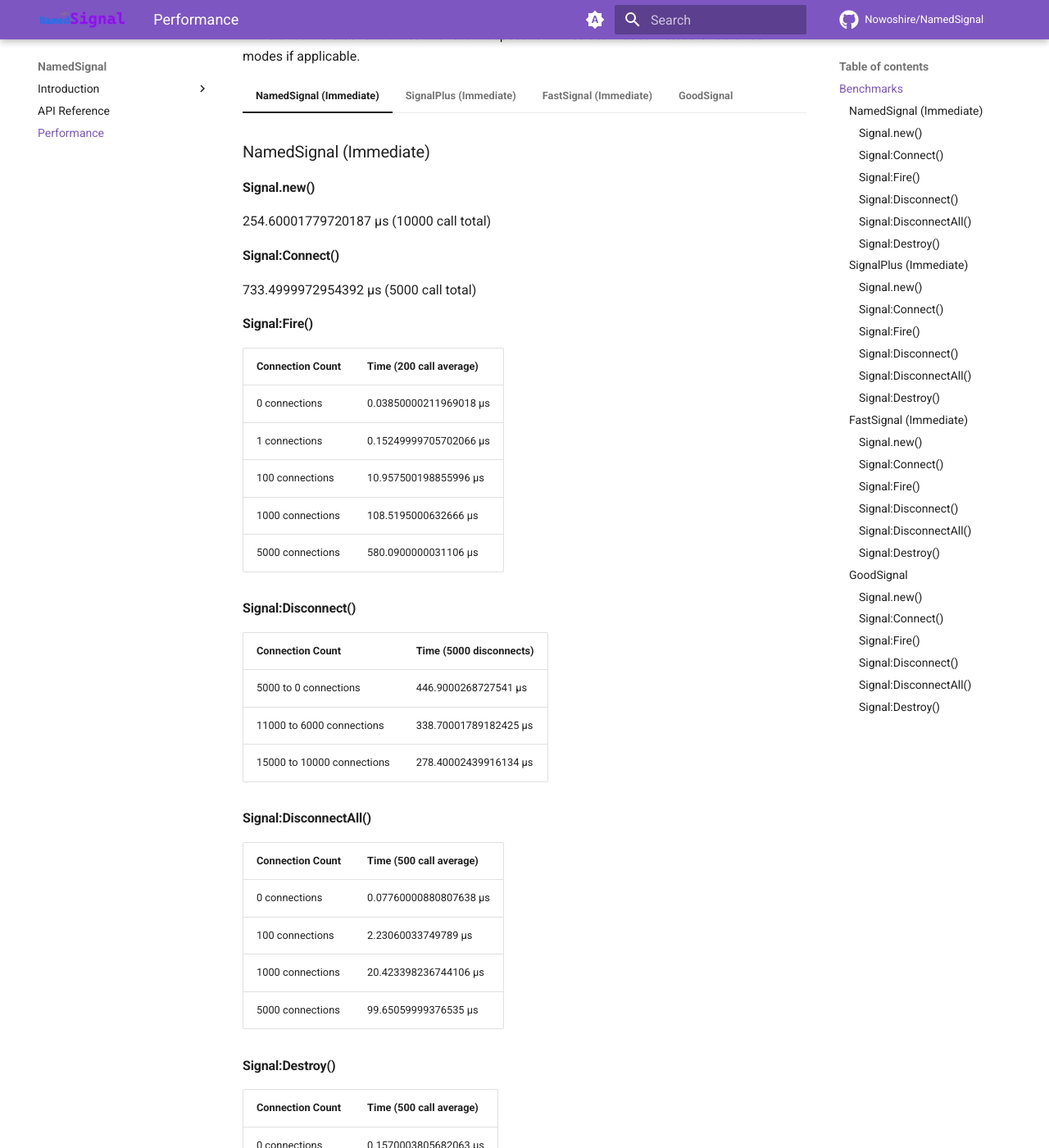
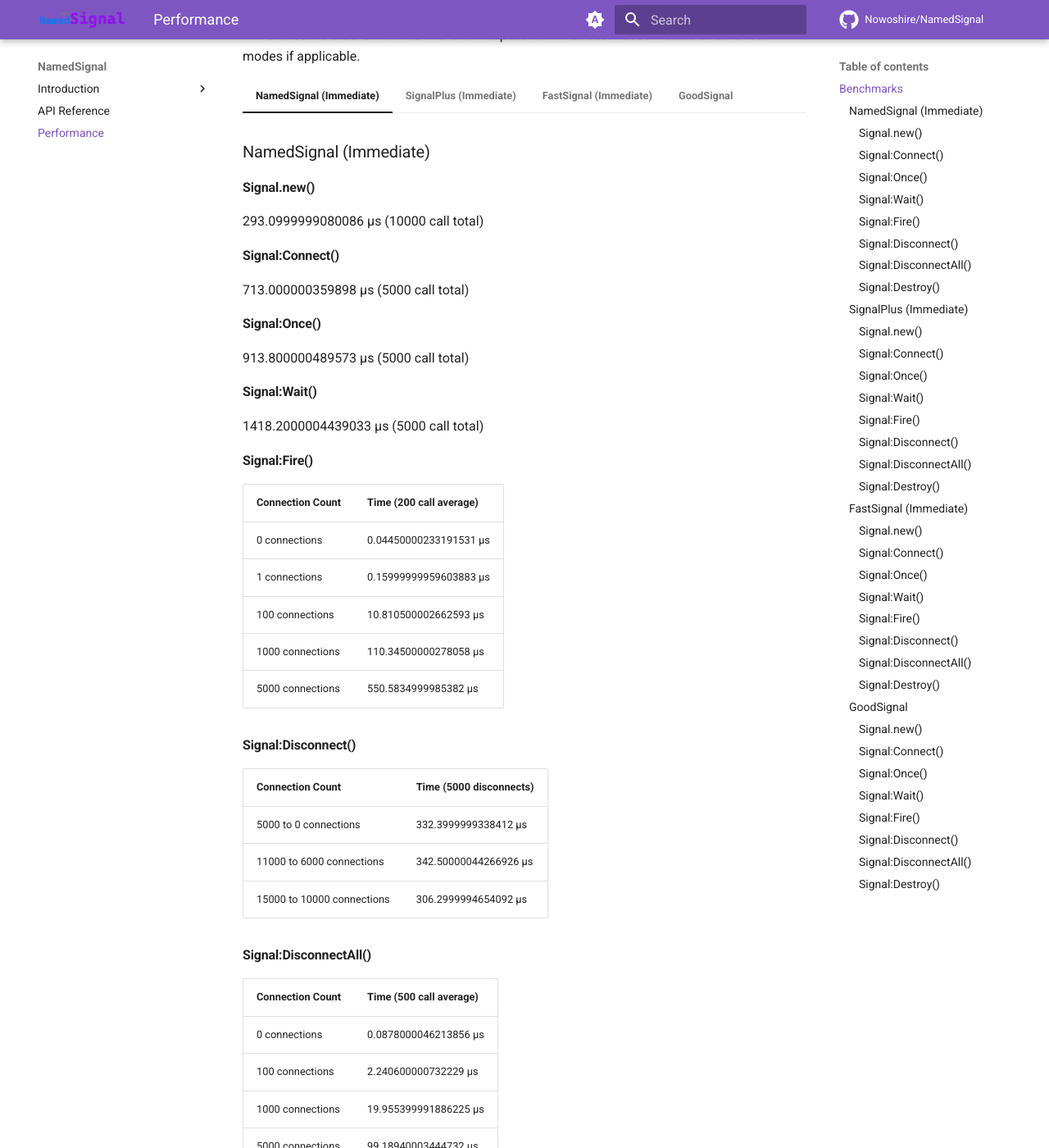
Before and after one commit to Nowoshire/NamedSignal, an MkDocs documentation site: the page built from docs/performance.md, in a window 1280 px wide and 1400 px high, scrolled down 594 px. Shown: the whole window at 82% size. Built offline with MkDocs 1.6.1 and Material for MkDocs 9.7.7, drawn with Linux system fonts in a browser that asks for light colours; comment, search, counter and statistics services are not loaded; some of the changed text lies outside the part shown.

Commit message:
Update benchmarks (:Once and :Wait added)

```diff
--- a/docs/performance.md
+++ b/docs/performance.md
@@ -20,157 +20,181 @@
 
 	### NamedSignal (Immediate)
 	#### Signal.new()
-	254.60001779720187 µs (10000 call total)
+	293.0999999080086 µs (10000 call total)
 
 	#### Signal:Connect()
-	733.4999972954392 µs (5000 call total)
+	713.000000359898 µs (5000 call total)
+
+	#### Signal:Once()
+	913.800000489573 µs (5000 call total)
+
+	#### Signal:Wait()
+	1418.2000004439033 µs (5000 call total)
 
 	#### Signal:Fire()
 	| Connection Count | Time (200 call average) |
 	| --- | --- |
-	| 0 connections | 0.03850000211969018 µs |
-	| 1 connections | 0.15249999705702066 µs |
-	| 100 connections | 10.957500198855996 µs |
-	| 1000 connections | 108.5195000632666 µs |
-	| 5000 connections | 580.0900000031106 µs |
+	| 0 connections | 0.04450000233191531 µs |
+	| 1 connections | 0.15999999959603883 µs |
+	| 100 connections | 10.810500002662593 µs |
+	| 1000 connections | 110.34500000278058 µs |
+	| 5000 connections | 550.5834999985382 µs |
 
 	#### Signal:Disconnect()
 	| Connection Count | Time (5000 disconnects) |
 	| --- | --- |
-	| 5000 to 0 connections | 446.9000268727541 µs |
-	| 11000 to 6000 connections | 338.70001789182425 µs |
-	| 15000 to 10000 connections | 278.40002439916134 µs |
+	| 5000 to 0 connections | 332.3999999338412 µs |
+	| 11000 to 6000 connections | 342.50000044266926 µs |
+	| 15000 to 10000 connections | 306.2999994654092 µs |
 
 	#### Signal:DisconnectAll()
 	| Connection Count | Time (500 call average) |
 	| --- | --- |
-	| 0 connections | 0.07760000880807638 µs |
-	| 100 connections | 2.23060033749789 µs |
-	| 1000 connections | 20.423398236744106 µs |
-	| 5000 connections | 99.65059999376535 µs |
+	| 0 connections | 0.0878000046213856 µs |
+	| 100 connections | 2.240600000732229 µs |
+	| 1000 connections | 19.955399991886225 µs |
+	| 5000 connections | 99.18940003444732 µs |
 
 	#### Signal:Destroy()
 	| Connection Count | Time (500 call average) |
 	| --- | --- |
-	| 0 connections | 0.1570003805682063 µs |
-	| 100 connections | 2.3032001918181777 µs |
-	| 1000 connections | 22.739999229088426 µs |
-	| 5000 connections | 102.84220054745674 µs |
+	| 0 connections | 0.16340000183845405 µs |
+	| 100 connections | 2.2328000031848205 µs |
+	| 1000 connections | 19.69119998102542 µs |
+	| 5000 connections | 98.56499997476931 µs |
 
 === "SignalPlus (Immediate)"
 
 	### SignalPlus (Immediate)
 	#### Signal.new()
-	267.9999452084303 µs (10000 call total)
+	472.49999988707714 µs (10000 call total)
 
 	#### Signal:Connect()
-	440.1000333018601 µs (5000 call total)
+	506.3999997219071 µs (5000 call total)
+
+	#### Signal:Once()
+	872.1000003788504 µs (5000 call total)
+
+	#### Signal:Wait()
+	1176.800000393996 µs (5000 call total)
 
 	#### Signal:Fire()
 	| Connection Count | Time (200 call average) |
 	| --- | --- |
-	| 0 connections | 0.03950000973418355 µs |
-	| 1 connections | 0.5000000237487257 µs |
-	| 100 connections | 47.06300009274855 µs |
-	| 1000 connections | 453.9959999965504 µs |
-	| 5000 connections | 2252.3745000944473 µs |
+	| 0 connections | 0.03949999609176302 µs |
+	| 1 connections | 0.6195000014486141 µs |
+	| 100 connections | 45.51250000076834 µs |
+	| 1000 connections | 451.3489999999365 µs |
+	| 5000 connections | 2253.7010000041846 µs |
 
 	#### Signal:Disconnect()
 	| Connection Count | Time (5000 disconnects) |
 	| --- | --- |
-	| 5000 to 0 connections | 243.99999529123306 µs |
-	| 11000 to 6000 connections | 242.9999876767397 µs |
-	| 15000 to 10000 connections | 224.19996093958616 µs |
+	| 5000 to 0 connections | 234.30000055668643 µs |
+	| 11000 to 6000 connections | 241.49999990186188 µs |
+	| 15000 to 10000 connections | 230.10000040812884 µs |
 
 	#### Signal:DisconnectAll()
 	| Connection Count | Time (500 call average) |
 	| --- | --- |
-	| 0 connections | 0.08100003469735384 µs |
-	| 100 connections | 1.9846011418849232 µs |
-	| 1000 connections | 19.81779746711254 µs |
-	| 5000 connections | 104.08740036655217 µs |
+	| 0 connections | 0.1246000119863311 µs |
+	| 100 connections | 1.9977999927505155 µs |
+	| 1000 connections | 19.31200000581157 µs |
+	| 5000 connections | 98.0693999936193 µs |
 
 	#### Signal:Destroy()
 	| Connection Count | Time (500 call average) |
 	| --- | --- |
-	| 0 connections | 0.16399985179305077 µs |
-	| 100 connections | 2.0871999440714717 µs |
-	| 1000 connections | 20.494997268542647 µs |
-	| 5000 connections | 102.39319957327098 µs |
+	| 0 connections | 0.1739999916026136 µs |
+	| 100 connections | 2.0981999914511107 µs |
+	| 1000 connections | 19.709000009243027 µs |
+	| 5000 connections | 98.99919998315454 µs |
 
 === "FastSignal (Immediate)"
 
 	### FastSignal (Immediate)
 	#### Signal.new()
-	560.4999605566263 µs (10000 call total)
+	445.7000004549627 µs (10000 call total)
 
 	#### Signal:Connect()
-	596.199999563396 µs (5000 call total)
+	782.1999997759121 µs (5000 call total)
+
+	#### Signal:Once()
+	812.6000002448563 µs (5000 call total)
+
+	#### Signal:Wait()
+	3521.999999975378 µs (5000 call total)
 
 	#### Signal:Fire()
 	| Connection Count | Time (200 call average) |
 	| --- | --- |
-	| 0 connections | 0.07349997758865356 µs |
-	| 1 connections | 0.5055000656284392 µs |
-	| 100 connections | 44.73799985134974 µs |
-	| 1000 connections | 427.88949998794124 µs |
-	| 5000 connections | 2117.3549999366514 µs |
+	| 0 connections | 0.049000000217347406 µs |
+	| 1 connections | 0.4875000013271347 µs |
+	| 100 connections | 43.87949999909324 µs |
+	| 1000 connections | 468.44399999827147 µs |
+	| 5000 connections | 2132.1844999965833 µs |
 
 	#### Signal:Disconnect()
 	| Connection Count | Time (5000 disconnects) |
 	| --- | --- |
-	| 5000 to 0 connections | 260.7000060379505 µs |
-	| 11000 to 6000 connections | 258.39998852461576 µs |
-	| 15000 to 10000 connections | 257.7000414021313 µs |
+	| 5000 to 0 connections | 251.80000011459924 µs |
+	| 11000 to 6000 connections | 251.7000002626446 µs |
+	| 15000 to 10000 connections | 255.40000024193432 µs |
 
 	#### Signal:DisconnectAll()
 	| Connection Count | Time (500 call average) |
 	| --- | --- |
-	| 0 connections | 0.07239985279738903 µs |
-	| 100 connections | 1.7841983353719115 µs |
-	| 1000 connections | 16.819598735310137 µs |
-	| 5000 connections | 87.67940162215382 µs |
+	| 0 connections | 0.0712000073690433 µs |
+	| 100 connections | 1.8486000244593015 µs |
+	| 1000 connections | 16.75280002200452 µs |
+	| 5000 connections | 85.32660000309988 µs |
 
 	#### Signal:Destroy()
 	| Connection Count | Time (500 call average) |
 	| --- | --- |
-	| 0 connections | 0.09720004163682461 µs |
-	| 100 connections | 1.844600890763104 µs |
-	| 1000 connections | 17.400998855009675 µs |
-	| 5000 connections | 88.17239885684103 µs |
+	| 0 connections | 0.09380000483361073 µs |
+	| 100 connections | 1.9170000050507952 µs |
+	| 1000 connections | 17.063200009943102 µs |
+	| 5000 connections | 86.44400002049224 µs |
 
 === "GoodSignal"
 
 	### GoodSignal
 	#### Signal.new()
-	599.0000208839774 µs (10000 call total)
+	576.1000002166838 µs (10000 call total)
 
 	#### Signal:Connect()
-	721.2000200524926 µs (5000 call total)
+	789.4999998825369 µs (5000 call total)
+
+	#### Signal:Once()
+	1106.2999992645928 µs (5000 call total)
+
+	#### Signal:Wait()
+	1332.8000004548812 µs (5000 call total)
 
 	#### Signal:Fire()
 	| Connection Count | Time (200 call average) |
 	| --- | --- |
-	| 0 connections | 0.0344999716617167 µs |
-	| 1 connections | 0.5609999061562121 µs |
-	| 100 connections | 49.47449982864782 µs |
-	| 1000 connections | 487.85299994051456 µs |
-	| 5000 connections | 2613.876500108745 µs |
+	| 0 connections | 0.03499999820633093 µs |
+	| 1 connections | 0.5694999981642468 µs |
+	| 100 connections | 41.92849999981263 µs |
+	| 1000 connections | 484.88150000139285 µs |
+	| 5000 connections | 2494.465999998283 µs |
 
 	#### Signal:Disconnect()
 	| Connection Count | Time (5000 disconnects) |
 	| --- | --- |
-	| 5000 to 0 connections | 134394.79999942705 µs |
-	| 11000 to 6000 connections | 457752.29996070266 µs |
-	| 15000 to 10000 connections | 352137.3000112362 µs |
+	| 5000 to 0 connections | 132245.3000002497 µs |
+	| 11000 to 6000 connections | 446723.50000018923 µs |
+	| 15000 to 10000 connections | 346957.09999959945 µs |
 
 	#### Signal:DisconnectAll()
 	| Connection Count | Time (500 call average) |
 	| --- | --- |
-	| 0 connections | 0.051800161600112915 µs |
-	| 100 connections | 0.07639988325536251 µs |
-	| 1000 connections | 0.090000219643116 µs |
-	| 5000 connections | 0.11980021372437477 µs |
+	| 0 connections | 0.04919999810226727 µs |
+	| 100 connections | 0.057599992942414246 µs |
+	| 1000 connections | 0.07960003313201014 µs |
+	| 5000 connections | 0.11879999328812119 µs |
 
 	#### Signal:Destroy()
 	| Connection Count | Time (500 call average) |
```
Also changed, not shown: 1 other file.
